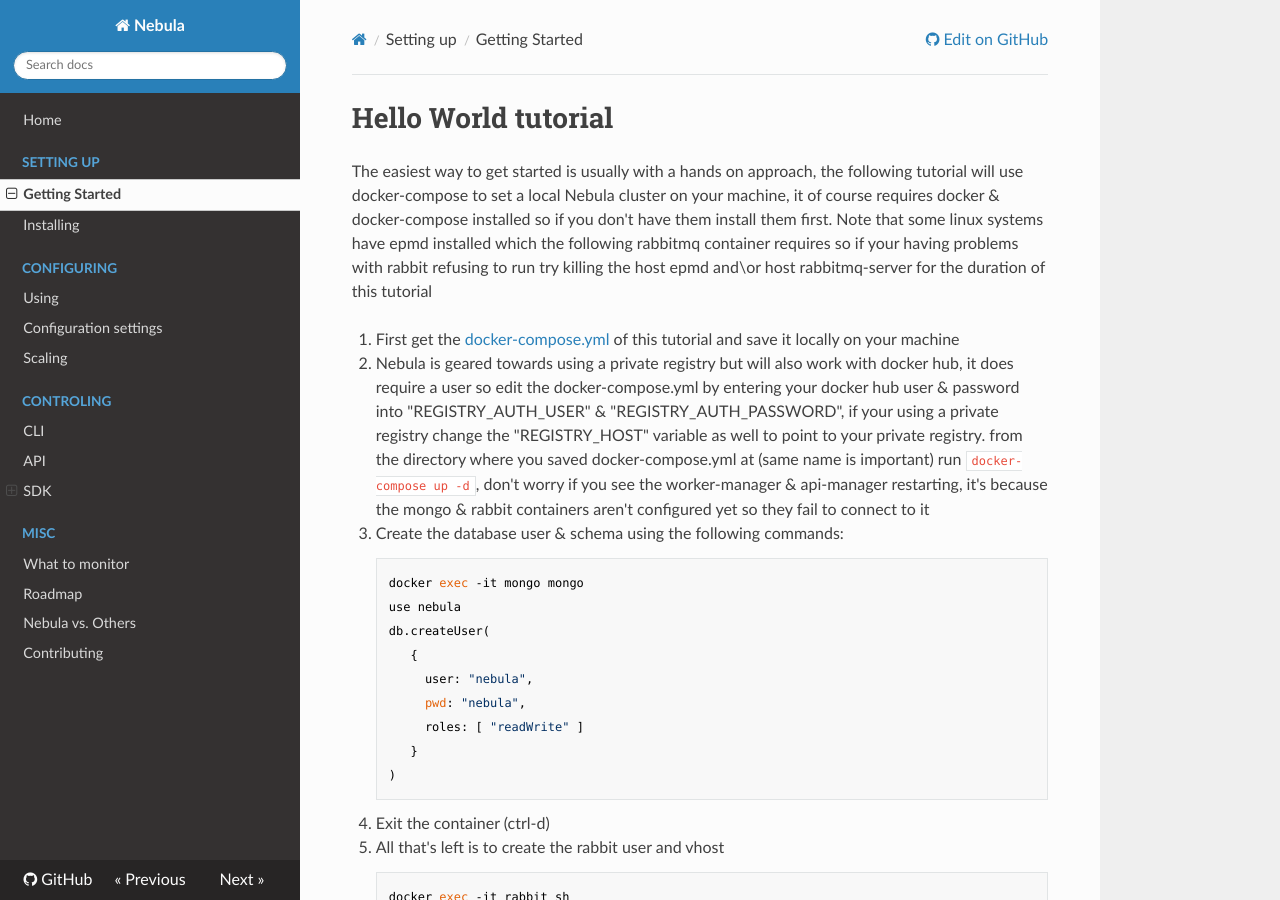
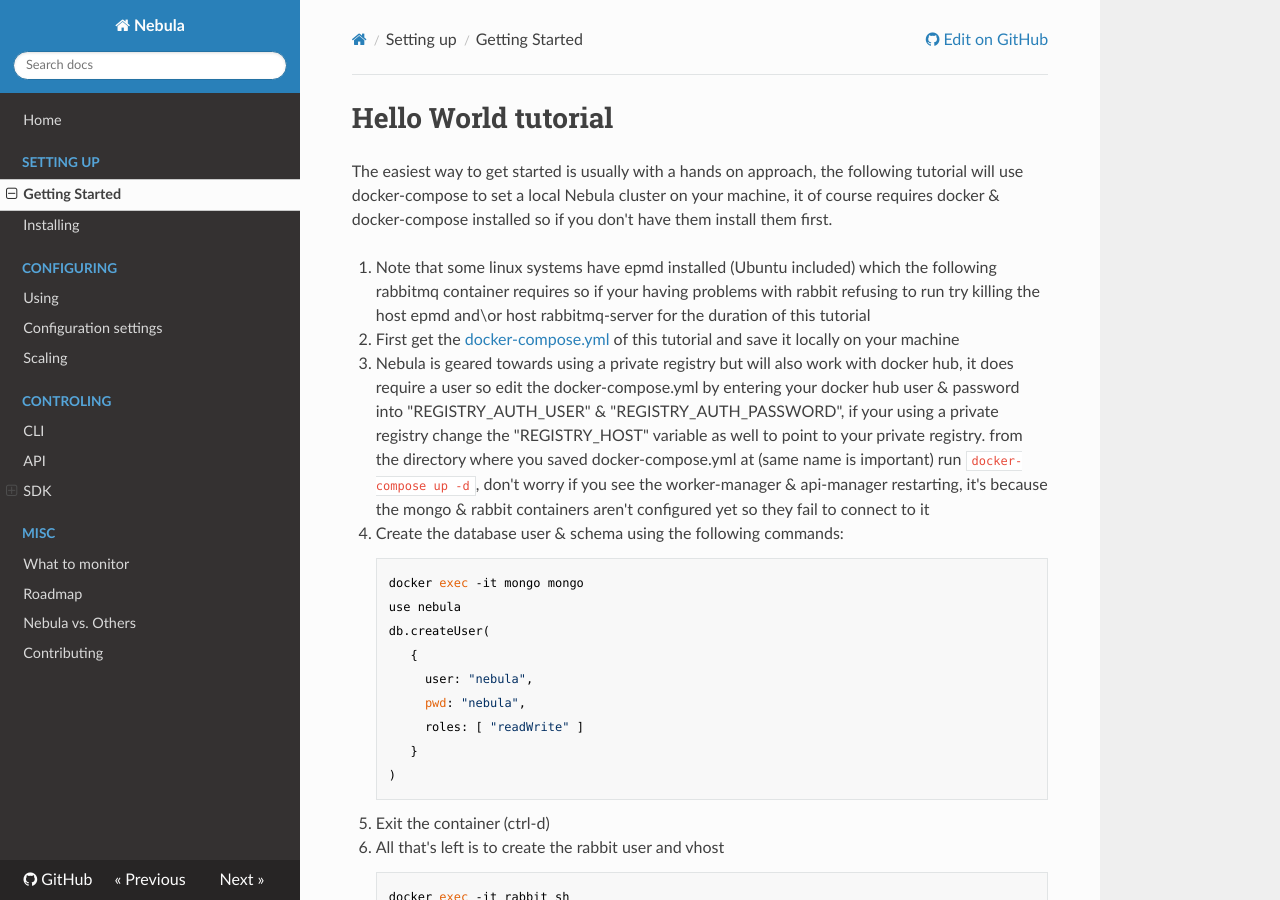
Before and after one commit to nebula-orchestrator/docs, an MkDocs documentation site: the page built from docs/getting-started.md, in a window 1280 px wide and 900 px high. Built offline with MkDocs 1.6.1, drawn with Linux system fonts in a browser that asks for light colours; nearby versions of some CDN libraries; old or Windows-style settings are respelled for this version of MkDocs.

Commit message:
making the getting started tutorial epmd note a bit more visiable

```diff
--- a/docs/getting-started.md
+++ b/docs/getting-started.md
@@ -1,12 +1,12 @@
 # Hello World tutorial
 
 The easiest way to get started is usually with a hands on approach, the following tutorial will use docker-compose to set a local Nebula cluster on your machine, it of course requires docker & docker-compose installed so if you don't have them install them first.
-Note that some linux systems have epmd installed which the following rabbitmq container requires so if your having problems with rabbit refusing to run try killing the host epmd and\or host rabbitmq-server for the duration of this tutorial
 
-1. First get the [docker-compose.yml](https://github.com/nebula-orchestrator/docs/blob/master/examples/hello-world/docker-compose.yml) of this tutorial and save it locally on your machine
-2. Nebula is geared towards using a private registry but will also work with docker hub, it does require a user so edit the docker-compose.yml by entering your docker hub user & password into "REGISTRY_AUTH_USER" & "REGISTRY_AUTH_PASSWORD", if your using a private registry change the "REGISTRY_HOST" variable as well to point to your private registry.
+1. Note that some linux systems have epmd installed (Ubuntu included) which the following rabbitmq container requires so if your having problems with rabbit refusing to run try killing the host epmd and\or host rabbitmq-server for the duration of this tutorial
+2. First get the [docker-compose.yml](https://github.com/nebula-orchestrator/docs/blob/master/examples/hello-world/docker-compose.yml) of this tutorial and save it locally on your machine
+3. Nebula is geared towards using a private registry but will also work with docker hub, it does require a user so edit the docker-compose.yml by entering your docker hub user & password into "REGISTRY_AUTH_USER" & "REGISTRY_AUTH_PASSWORD", if your using a private registry change the "REGISTRY_HOST" variable as well to point to your private registry.
 from the directory where you saved docker-compose.yml at (same name is important) run `docker-compose up -d`, don't worry if you see the worker-manager & api-manager restarting, it's because the mongo & rabbit containers aren't configured yet so they fail to connect to it
-3. Create the database user & schema using the following commands:
+4. Create the database user & schema using the following commands:
 
         docker exec -it mongo mongo
         use nebula
```
Also changed, not shown: other parts of docs/getting-started.md (+6 -6 lines).
